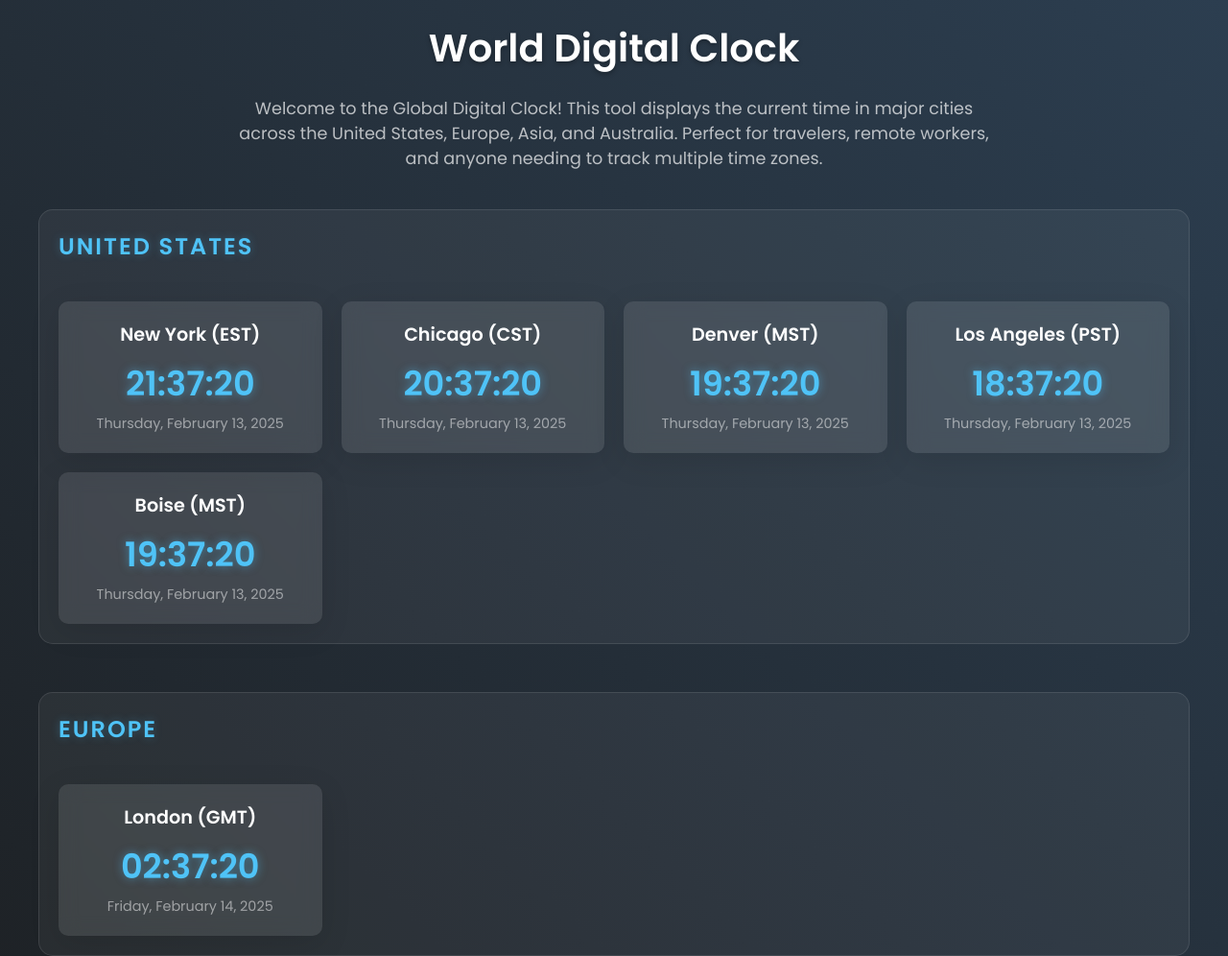
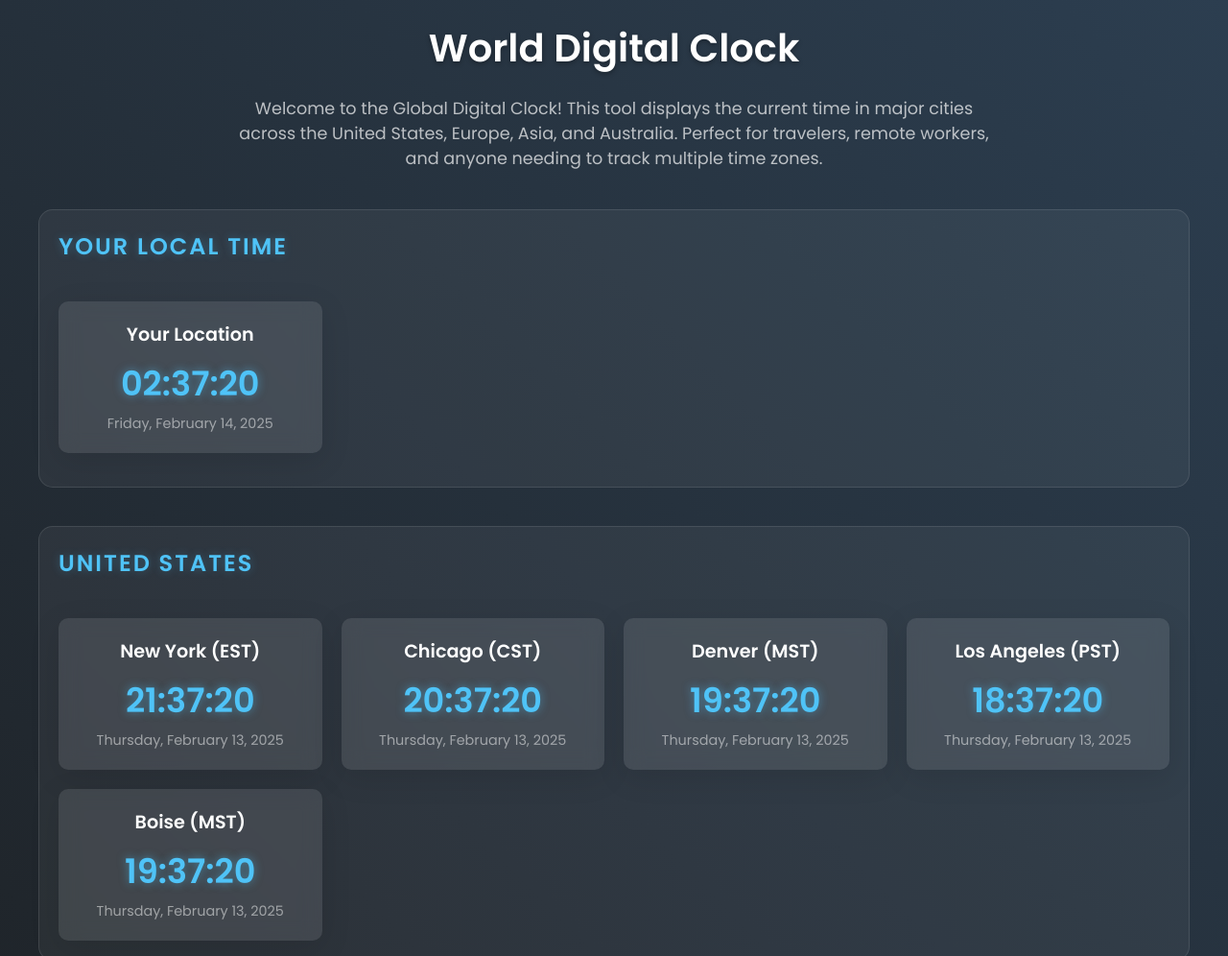
Before and after one commit to jayaraju-gorle/digital-world-clock, a plain HTML site: page index.html in a window 1280 px wide. Shown: the top 996 px of the page at 96% size. Drawn offline with Linux system fonts and the light colour scheme.

Commit message:
Added feature to display visitor's time

```diff
--- a/index.html
+++ b/index.html
@@ -78,6 +78,15 @@
     <div class="container">
         <h1>World Digital Clock</h1>
         <p class="intro">Welcome to the Global Digital Clock! This tool displays the current time in major cities across the United States, Europe, Asia, and Australia. Perfect for travelers, remote workers, and anyone needing to track multiple time zones.</p>
+        <!-- Visitor's Current Time -->
+        <div class="timezone-group visitor-time">
+            <h3 class="region-title">Your Local Time</h3>
+            <div class="clock">
+                <h2 id="visitor-location">Your Location</h2>
+                <div class="time" id="visitor-time"></div>
+                <div class="date" id="visitor-date"></div>
+            </div>
+        </div>
         <div class="clock-container">
             <!-- US Time Zones -->
             <div class="timezone-group us-zones">
--- a/script.js
+++ b/script.js
@@ -1,3 +1,43 @@
+// Function to update the visitor's current time
+function updateVisitorTime() {
+    const now = new Date();
+
+    // Options for formatting time and date
+    const timeOptions = {
+        hour: '2-digit',
+        minute: '2-digit',
+        second: '2-digit',
+        hour12: false
+    };
+
+    const dateOptions = {
+        weekday: 'long',
+        year: 'numeric',
+        month: 'long',
+        day: 'numeric'
+    };
+
+    // Format the visitor's time and date
+    const visitorTime = new Intl.DateTimeFormat('default', timeOptions).format(now);
+    const visitorDate = new Intl.DateTimeFormat('default', dateOptions).format(now);
+
+    // Update the DOM
+    const visitorTimeElement = document.getElementById('visitor-time');
+    const visitorDateElement = document.getElementById('visitor-date');
+
+    if (visitorTimeElement) {
+        visitorTimeElement.textContent = visitorTime;
+    }
+    if (visitorDateElement) {
+        visitorDateElement.textContent = visitorDate;
+    }
+}
+
+// Update visitor's time immediately and then every second
+updateVisitorTime();
+setInterval(updateVisitorTime, 1000);
+
+// Function to update world clocks
 function updateClocks() {
     const now = new Date();
 
--- a/styles.css
+++ b/styles.css
@@ -139,3 +139,52 @@ h2 {
     opacity: 0;
     pointer-events: none; /* Prevents interaction with the hidden element */
 }
+
+/* Visitor's Time Section */
+.visitor-time {
+    margin-bottom: 40px;
+}
+
+.visitor-time .region-title {
+    color: #4fc3f7;
+    font-size: 1.5rem;
+    margin-bottom: 20px;
+    text-transform: uppercase;
+    letter-spacing: 2px;
+    text-shadow: 0 0 10px rgba(79, 195, 247, 0.3);
+}
+
+.visitor-time .clock {
+    background: rgba(255, 255, 255, 0.1);
+    padding: 20px;
+    border-radius: 10px;
+    backdrop-filter: blur(10px);
+    box-shadow: 0 8px 32px rgba(0, 0, 0, 0.1);
+    transition: transform 0.3s ease, box-shadow 0.3s ease;
+    margin-bottom: 15px;
+}
+
+.visitor-time .clock:hover {
+    transform: translateY(-5px);
+    background: rgba(255, 255, 255, 0.15);
+    box-shadow: 0 12px 40px rgba(0, 0, 0, 0.2);
+}
+
+.visitor-time h2 {
+    color: #fff;
+    margin-bottom: 10px;
+    font-size: 1.2rem;
+}
+
+.visitor-time .time {
+    color: #4fc3f7;
+    font-size: 2.2rem;
+    font-weight: bold;
+    text-shadow: 0 0 10px rgba(79, 195, 247, 0.5);
+}
+
+.visitor-time .date {
+    color: #ffffff80;
+    font-size: 0.9rem;
+    margin-top: 5px;
+}
```
